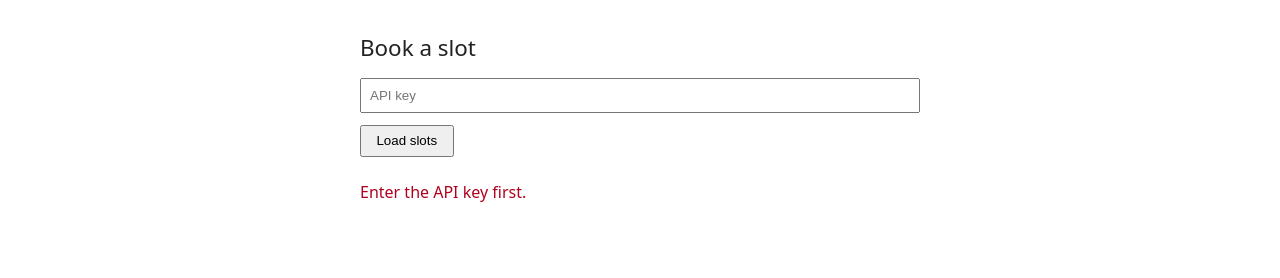
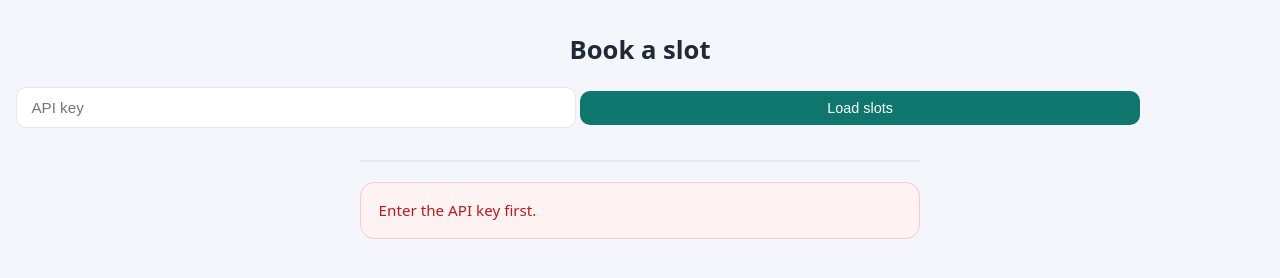
Before and after one commit to i-am-christy/koya-clinic-booking-api, a plain HTML site: page index.html in a window 1280 px wide. Both pictures are taken after a click on the button "Load slots". Drawn offline with Linux system fonts and the light colour scheme.

Commit message:
added styling

```diff
--- a/index.html
+++ b/index.html
@@ -5,14 +5,127 @@
 <meta name="viewport" content="width=device-width, initial-scale=1">
 <title>Koya Clinic Booking</title>
 <style>
-  body { font-family: system-ui, sans-serif; max-width: 560px; margin: 2rem auto; padding: 0 1rem; color: #222; }
-  h1 { font-size: 1.4rem; font-weight: 500; }
-  input { padding: .5rem; width: 100%; box-sizing: border-box; margin-bottom: .75rem; }
-  button { padding: .4rem .9rem; cursor: pointer; }
-  ul { list-style: none; padding: 0; }
-  li { display: flex; justify-content: space-between; align-items: center; padding: .6rem 0; border-bottom: 1px solid #eee; }
-  #result { margin-top: 1.5rem; white-space: pre-wrap; }
-  .error { color: #b00020; }
+  :root {
+    --bg: #f4f6fb;
+    --card: #ffffff;
+    --text: #1f2937;
+    --muted: #6b7280;
+    --accent: #0f766e;
+    --accent-dark: #115e59;
+    --danger: #b91c1c;
+    --border: #e5e7eb;
+  }
+
+  * { box-sizing: border-box; }
+
+  body {
+    font-family: system-ui, -apple-system, "Segoe UI", sans-serif;
+    background: var(--bg);
+    color: var(--text);
+    margin: 0;
+    padding: 2rem 1rem;
+    min-height: 100vh;
+  }
+
+  /* The main white card that holds everything */
+  body > h1,
+  body > input,
+  body > button,
+  body > ul,
+  body > #result {
+    max-width: 560px;
+    margin-left: auto;
+    margin-right: auto;
+  }
+
+  h1 {
+    font-size: 1.6rem;
+    font-weight: 600;
+    margin: 0 0 1.25rem;
+    text-align: center;
+  }
+
+  input {
+    width: 100%;
+    padding: .7rem .9rem;
+    border: 1px solid var(--border);
+    border-radius: 10px;
+    font-size: .95rem;
+    background: var(--card);
+    margin-bottom: .75rem;
+    transition: border-color .15s, box-shadow .15s;
+  }
+
+  input:focus {
+    outline: none;
+    border-color: var(--accent);
+    box-shadow: 0 0 0 3px rgba(15, 118, 110, .15);
+  }
+
+  button {
+    padding: .55rem 1.1rem;
+    border: none;
+    border-radius: 10px;
+    background: var(--accent);
+    color: #fff;
+    font-size: .9rem;
+    font-weight: 500;
+    cursor: pointer;
+    transition: background .15s, transform .05s;
+  }
+
+  button:hover { background: var(--accent-dark); }
+  button:active { transform: scale(.97); }
+
+  /* Full-width main button */
+  body > button { width: 100%; }
+
+  ul {
+    list-style: none;
+    padding: 0;
+    margin: 1.25rem auto 0;
+    max-width: 560px;
+    background: var(--card);
+    border: 1px solid var(--border);
+    border-radius: 14px;
+    overflow: hidden;
+    box-shadow: 0 4px 14px rgba(0, 0, 0, .04);
+  }
+
+  li {
+    display: flex;
+    justify-content: space-between;
+    align-items: center;
+    gap: 1rem;
+    padding: .9rem 1.1rem;
+    border-bottom: 1px solid var(--border);
+  }
+
+  li:last-child { border-bottom: none; }
+
+  li span { font-size: .95rem; }
+
+  li button { padding: .4rem .9rem; font-size: .85rem; }
+
+  #result {
+    margin-top: 1.25rem;
+    padding: 1rem 1.1rem;
+    background: var(--card);
+    border: 1px solid var(--border);
+    border-radius: 14px;
+    white-space: pre-wrap;
+    font-size: .95rem;
+    line-height: 1.5;
+    min-height: 1rem;
+  }
+
+  #result:empty { display: none; }
+
+  .error {
+    color: var(--danger) !important;
+    border-color: #fecaca !important;
+    background: #fef2f2 !important;
+  }
 </style>
 </head>
 <body>
```
